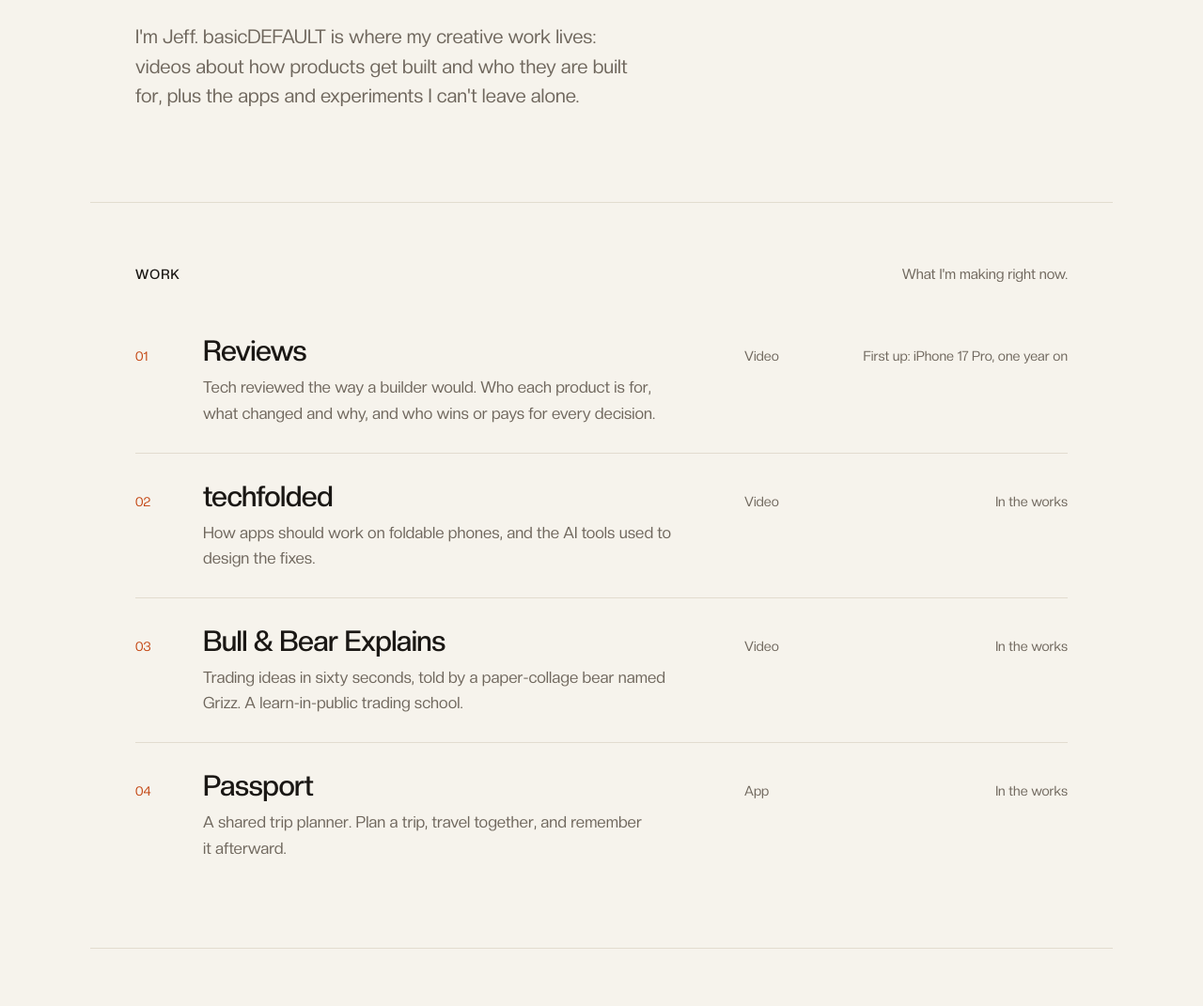
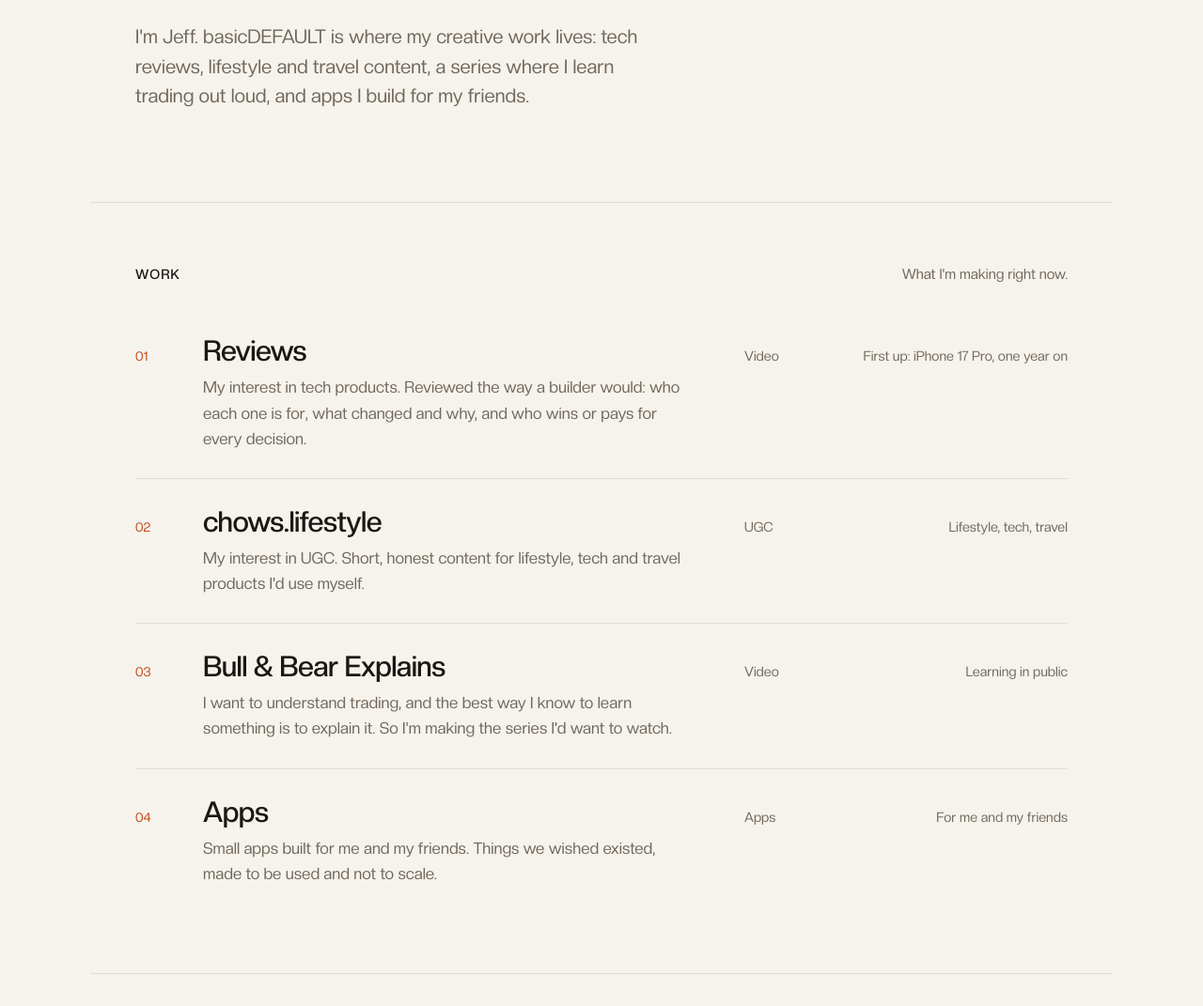
Before and after one commit to basicdefault-hq/basicdefault, a plain HTML site: page index.html in a window 1280 px wide. Shown: the part 467-1538 px from the top of the page at 94% size. Drawn offline with Linux system fonts and the light colour scheme.

Commit message:
Update work list: Reviews, chows.lifestyle, Bull & Bear Explains, Apps
Co-Authored-By: Claude Fable 5.2 <noreply@anthropic.com>

```diff
--- a/index.html
+++ b/index.html
@@ -32,9 +32,8 @@
       <p class="eyebrow"><span class="dot" aria-hidden="true"></span>Videos, apps and other things</p>
       <h1>A home for the things I&nbsp;make<span class="accent">.</span></h1>
       <p class="lede">
-        I'm Jeff. basicDEFAULT is where my creative work lives: videos about how
-        products get built and who they are built for, plus the apps and
-        experiments I can't leave alone.
+        I'm Jeff. basicDEFAULT is where my creative work lives: tech reviews, lifestyle and travel content, a series where I learn
+        trading out loud, and apps I build for my friends.
       </p>
     </section>
 
@@ -50,7 +49,7 @@
           <span class="num">01</span>
           <div class="body">
             <h3>Reviews</h3>
-            <p>Tech reviewed the way a builder would. Who each product is for, what changed and why, and who wins or pays for every decision.</p>
+            <p>My interest in tech products. Reviewed the way a builder would: who each one is for, what changed and why, and who wins or pays for every decision.</p>
           </div>
           <span class="kind">Video</span>
           <span class="status">First up: iPhone 17 Pro, one year on</span>
@@ -58,29 +57,29 @@
         <li class="item">
           <span class="num">02</span>
           <div class="body">
-            <h3>techfolded</h3>
-            <p>How apps should work on foldable phones, and the AI tools used to design the fixes.</p>
+            <h3>chows.lifestyle</h3>
+            <p>My interest in UGC. Short, honest content for lifestyle, tech and travel products I'd use myself.</p>
           </div>
-          <span class="kind">Video</span>
-          <span class="status">In the works</span>
+          <span class="kind">UGC</span>
+          <span class="status">Lifestyle, tech, travel</span>
         </li>
         <li class="item">
           <span class="num">03</span>
           <div class="body">
             <h3>Bull &amp; Bear Explains</h3>
-            <p>Trading ideas in sixty seconds, told by a paper-collage bear named Grizz. A learn-in-public trading school.</p>
+            <p>I want to understand trading, and the best way I know to learn something is to explain it. So I'm making the series I'd want to watch.</p>
           </div>
           <span class="kind">Video</span>
-          <span class="status">In the works</span>
+          <span class="status">Learning in public</span>
         </li>
         <li class="item">
           <span class="num">04</span>
           <div class="body">
-            <h3>Passport</h3>
-            <p>A shared trip planner. Plan a trip, travel together, and remember it afterward.</p>
+            <h3>Apps</h3>
+            <p>Small apps built for me and my friends. Things we wished existed, made to be used and not to scale.</p>
           </div>
-          <span class="kind">App</span>
-          <span class="status">In the works</span>
+          <span class="kind">Apps</span>
+          <span class="status">For me and my friends</span>
         </li>
       </ol>
     </section>
```
